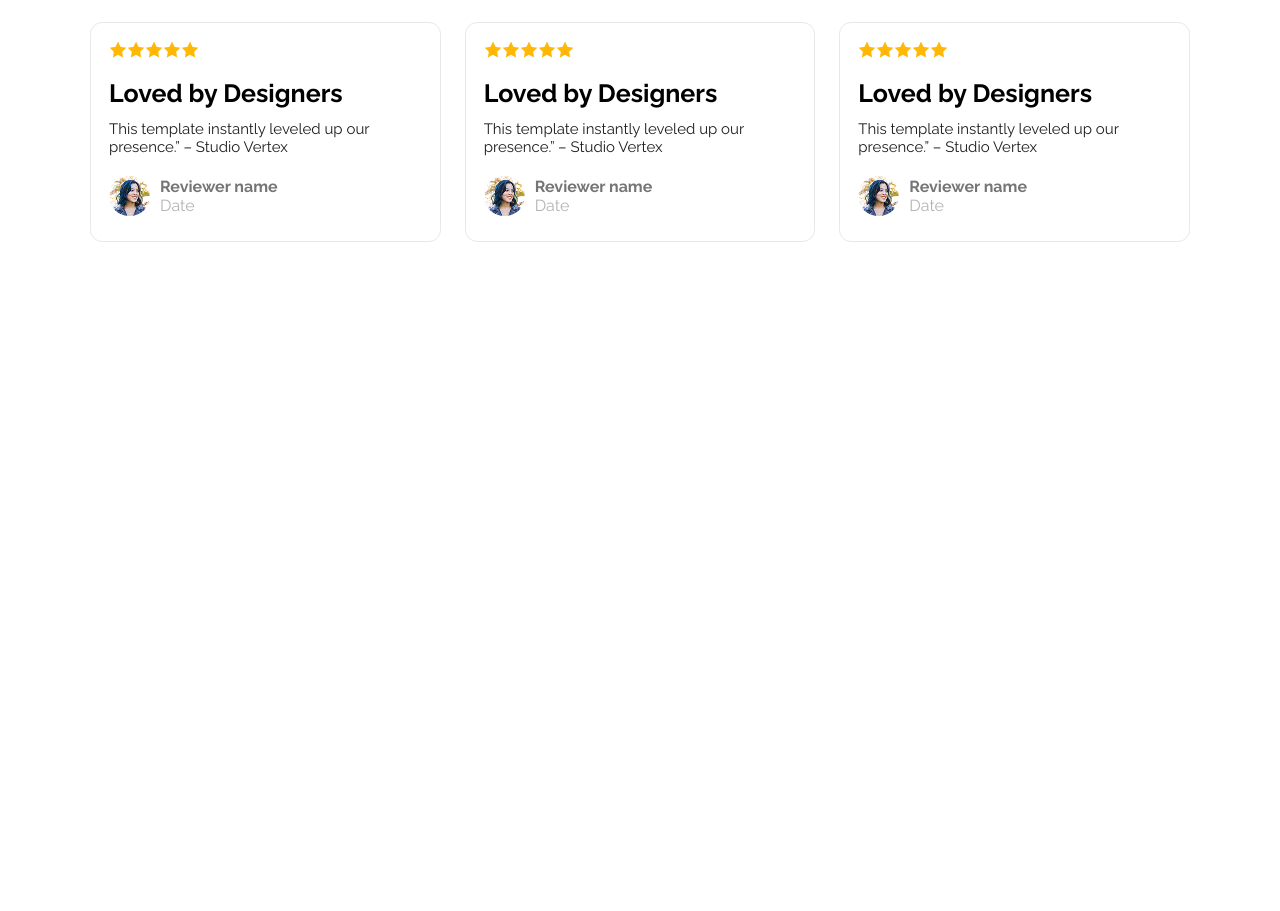
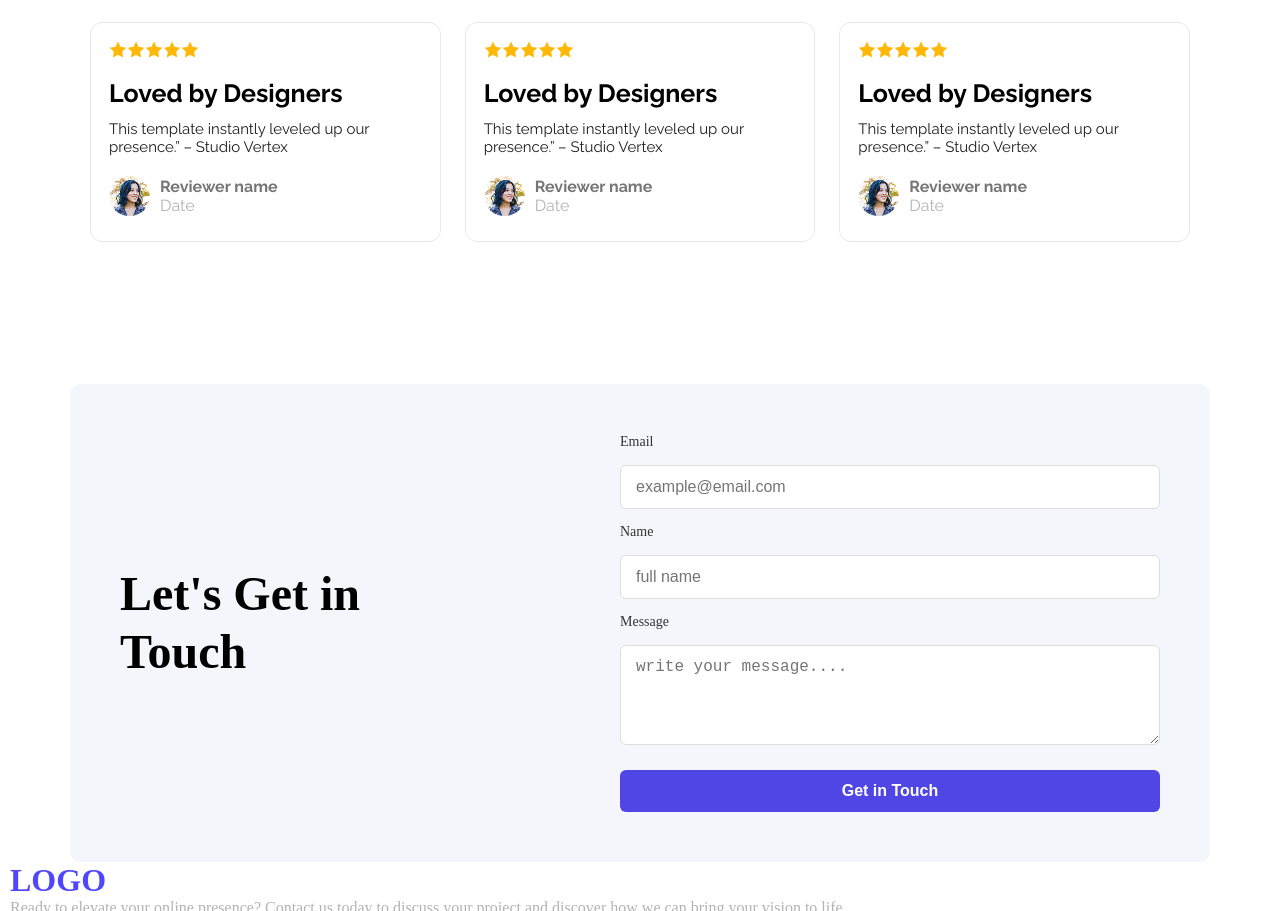
Before and after one commit to mdohidulserniabat/B12A01-landing-launchpad, a plain HTML site: page index.html in a window 1280 px wide. Shown: the part 1608-2519 px from the top of the page. Before the commit the page ends 1880 px from the top, so only its background shows below. Drawn offline with Linux system fonts and the light colour scheme.

Commit message:
contact section add

```diff
--- a/index.html
+++ b/index.html
@@ -20,7 +20,7 @@
             <div class="banner">
                 <div class="content">
                     <h1>Cool Dark UI Template for <br>Webflow Agencies!</h1>
-                    <button class="">Stay Focused</button>
+                    <button class="stay-focused">Stay Focused</button>
                 </div>
             </div>
         </div>
@@ -128,7 +128,41 @@
                 </div>
             </div>
         </div>
+        <!-- User review end -->
+        <!-- Contact section -->
+        <div class="contact">
+            <div class="left">
+                Let's Get in<br>Touch
+            </div>
+            <div class="right">
+                <label for="email">Email</label>
+                <input type="email" id="email" placeholder="example@email.com">
+
+                <label for="name">Name</label>
+                <input type="text" id="name" placeholder="full name">
+
+                <label for="message">Message</label>
+                <textarea id="message" placeholder="write your message...."></textarea>
+
+                <button type="submit">Get in Touch</button>
+            </div>
+        </div>
+       <!-- <-- contact section end -->
+
     </main>
+    <footer>
+        <div class="container">
+            <div class="footer-content">
+                <h1 class="logo primary-color">LOGO</h1>
+                <p>Ready to elevate your online presence? Contact us today to discuss your project and discover how we can bring your vision to life.</p>
+                <div class="social-icons">
+                    <img src="./Assets/icon-facebook.png" alt="Facebook">
+                    <img src="./Assets/icon-twitter.png" alt="Twitter">
+                    <img src="./Assets/icon-instagram.png" alt="Instagram">
+                </div>
+            </div>
+        </div>
+    </footer>
 </body>
 
 </html>
--- a/styles/style.css
+++ b/styles/style.css
@@ -46,6 +46,7 @@ header {
 
 .navigation .logo {
     font-size: 34px;
+    font-family: "Inter", sans-serif;
 }
 
 /* Banner section styles */
@@ -61,25 +62,30 @@ header {
 .banner .content {
     text-align: center;
     font-size: 30px;
+    display: inline-block;
 
 }
-.banner .content h1{
 
+.banner .content h1 {
+    font-family: "Raleway", sans-serif;
     margin-bottom: 30px;
 }
-.content button {
+
+.content .stay-focused {
+    background-color: #4E47FF;
     color: white;
-    background-color: #4E47FF;
-    font-size: 20px;
     border: none;
     border-radius: 10px;
     padding: 10px 20px;
+    font-size: 16px;
     cursor: pointer;
+    margin-top: 20px;
+    padding: 26px 36px;
 
 }
 
 /* Action Section styles */
-.action{
+.action {
     display: flex;
     justify-content: space-around;
     width: 1140px;
@@ -87,23 +93,26 @@ header {
     align-items: center;
 
 }
-.action-right{
+
+.action-right {
     width: 517px;
 }
 
-.action-right p{
+.action-right p {
     font-size: 24px;
 }
-.action-text{
+
+.action-text {
     font-size: 42px;
 }
 
-.action-p{
+.action-p {
     font-size: 24px;
     margin-top: 20px;
     color: #8d8e98;
 }
-.action-button{
+
+.action-button {
     background-color: #4E47FF;
     color: white;
     border: none;
@@ -133,6 +142,7 @@ header {
     text-align: center;
 
 }
+
 .stats-section h2 {
     font-size: 24px;
     font-weight: 600;
@@ -161,9 +171,10 @@ header {
     font-size: 14px;
     color: #666;
 }
+
 /* reiview section start */
 
-    .review{
+.review {
     max-width: 1140px;
     width: 100%;
     height: 306px;
@@ -173,17 +184,19 @@ header {
     border-radius: 16px;
     text-align: center;
 }
-    .review-text{
+
+.review-text {
     font-size: 42px;
     margin-bottom: 25px;
     font-family: "Raleway", sans-serif;
 }
-    .content{
+
+.content {
     display: flex;
     gap: 24px;
 }
 
-    .card{
+.card {
     width: 500px;
     min-height: 220px;
     border-radius: 12px;
@@ -193,40 +206,115 @@ header {
     margin-bottom: 30px;
     font-family: "Raleway", sans-serif;
 }
-    .card-header{
+
+.card-header {
     display: flex;
     align-items: center;
     padding-bottom: 20px;
     text-align: left;
 }
-    .card-body{
+
+.card-body {
     text-align: left;
 }
-    .card-body h2{
+
+.card-body h2 {
     padding-bottom: 12px;
     font-size: 25px;
 }
-    .card-body p{
+
+.card-body p {
     color: #1E1E1E;
     font-size: 15px;
 }
-    .card-footer{
+
+.card-footer {
     padding-top: 20px;
     display: flex;
     align-items: center;
     flex-wrap: wrap;
 
 }
-    .footer-content{
+
+.footer-content {
     text-align: left;
     padding-left: 10px;
     color: #757575;
 }
-    .footer-content p{
+
+.footer-content p {
     color: #B3B3B3;
 }
-    .card-footer  img{
+
+.card-footer img {
     border-radius: 50%;
 }
 
 /* reiview section end */
+/* contact section start */
+.contact {
+    display: flex;
+    background: #f4f6fc;
+    padding: 50px;
+    border-radius: 10px;
+    max-width: 1140px;
+    width: 100%;
+    gap: 60px;
+    flex-wrap: wrap;
+    margin: 200px auto 0 auto;
+}
+
+.left {
+    flex: 1 1 300px;
+    display: flex;
+    align-items: center;
+    font-size: 3rem;
+    font-weight: 700;
+    color: #000;
+    line-height: 1.2;
+}
+
+.right {
+    flex: 1 1 400px;
+    display: flex;
+    flex-direction: column;
+    gap: 15px;
+}
+
+.right label {
+    font-size: 14px;
+    font-weight: 500;
+    color: #333;
+}
+
+.right input,
+.right textarea {
+    width: 100%;
+    padding: 12px 15px;
+    font-size: 16px;
+    border: 1px solid #ddd;
+    border-radius: 6px;
+    outline: none;
+}
+
+.right textarea {
+    resize: vertical;
+    min-height: 100px;
+}
+
+.right button {
+    margin-top: 10px;
+    padding: 12px;
+    background-color: #4f46e5;
+    color: #fff;
+    border: none;
+    font-size: 16px;
+    font-weight: 600;
+    border-radius: 6px;
+    cursor: pointer;
+    transition: 0.3s ease;
+}
+
+.right button:hover {
+    background-color: #4338ca;
+}
```
Also changed, not shown: styles/index.html (added, +17 -0 lines). Lines whose indentation alone changed are shown as unchanged.
